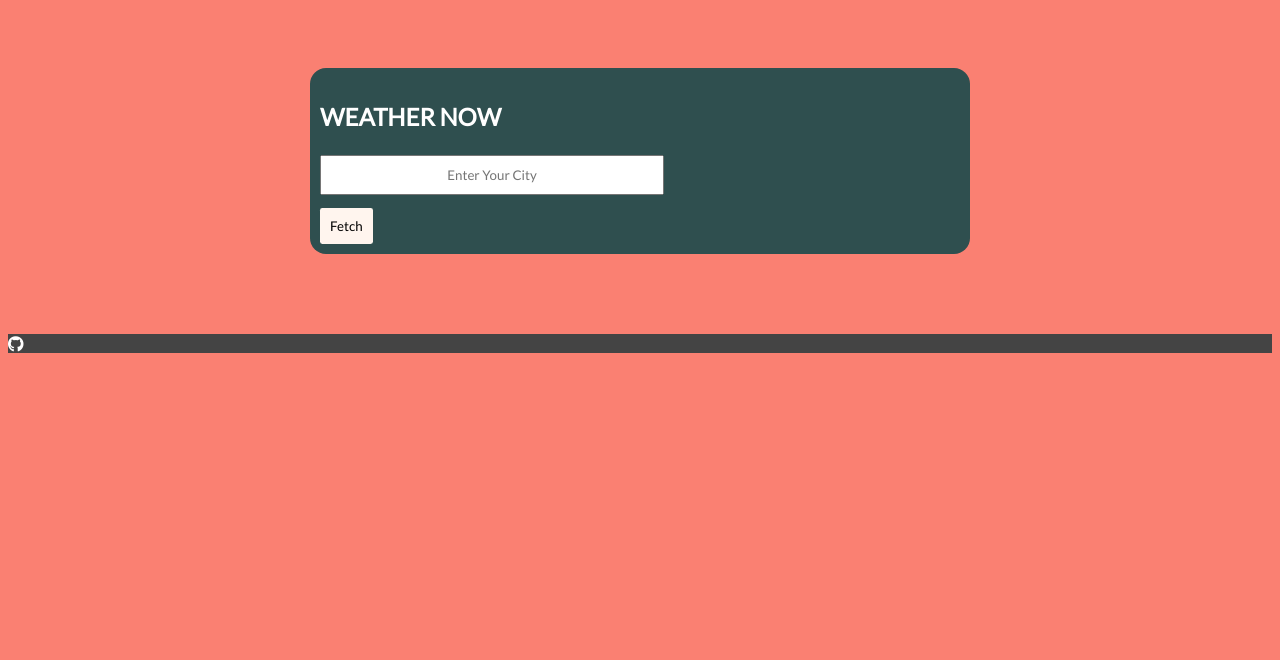
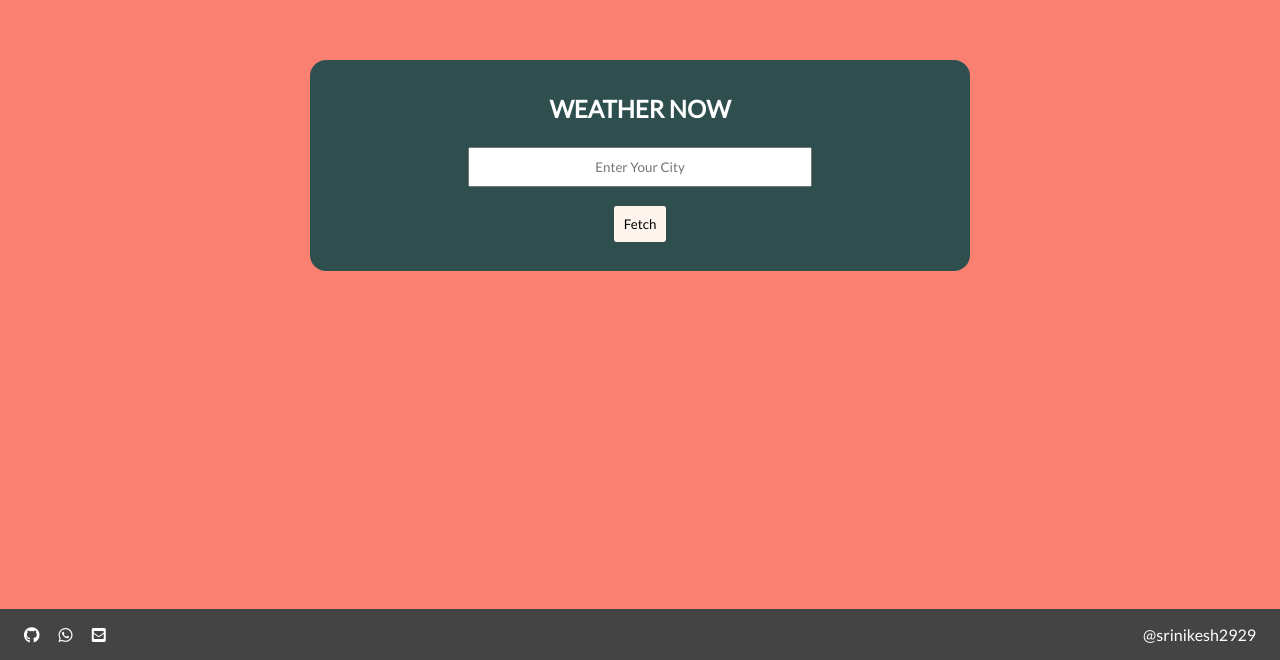
Before and after one commit to srinikesh2929/Weather-Now, a plain HTML site: page index.html in a window 1280 px wide. Shown: the part 140-800 px from the top of the page. Drawn offline with Linux system fonts and the light colour scheme.

Commit message:
styling done

```diff
--- a/index.html
+++ b/index.html
@@ -6,6 +6,7 @@
     <title>Weather Now</title>
     <link href="style.css" rel="stylesheet" type="text/css" />
     <link rel="stylesheet" href="https://pro.fontawesome.com/releases/v5.10.0/css/all.css" integrity="sha384-AYmEC3Yw5cVb3ZcuHtOA93w35dYTsvhLPVnYs9eStHfGJvOvKxVfELGroGkvsg+p" crossorigin="anonymous"/>
+    <link rel="stylesheet" href="https://fonts.googleapis.com/css2?family=Lato&display=swap"  crossorigin="anonymous"/>
   </head>
   <body>
     <div id="input">
@@ -19,11 +20,17 @@
       <img id="icon"/>
       <p id="info"></p>
     </div>
-    <div id="footer-style">
-      <footer>
-        <a href="#"><i class="fab fa-github"></i></a>
-      </footer>
-    </div>
+    <footer>
+      <span>
+        <a href="htpps://github.com/srinikesh2929/weather-now"><i class="fab fa-github"></i></a>
+        <a href="htpps://wa.me?text=Oh%20hi%20Srinikesh%20S%20Aka%20Studev"><i class="fab fa-whatsapp"></i></a>
+        <a href="mailto:srinikeshlidolearning.12@gmail.com"><i class="fas fa-envelope-square"></i></a>
+
+      </span>
+      <span>
+        <a href="https://github.com/srinikesh2929/">@srinikesh2929</a>
+      </span>
+    </footer>
     <script defer src="script.js"></script>
   </body>
 </html>
--- a/style.css
+++ b/style.css
@@ -1,45 +1,37 @@
-@import url('https://fonts.googleapis.com/css2?family=Lato&display=swap');
 
-:root{
- --width:50vw;
- }
 *{
         font-family: 'Lato',serif;
 }
 :root{
         --width:50vw;
         --br:1rem;
-        color: inherit;
 }
 html{
-
- background: salmon;
- color: white;
- overflow-x:hidden;
  height: 100%;
 }
 body{
- display:flex;
- flex-direction: column;
- justify-content: center;
- background: salmon;
- color: white;
- overflow-x:hidden;
-}
-body{
-   display:flex;
-   flex-direction:column;
-}
+        margin: 0;
+        padding: 0;
+        display:flex;
+        flex-direction: column;
+        background: salmon;
+        color: white;
+        overflow-x:hidden;
+        height:100%;
+       }
 h3{
         font-size: 1.5em;
 }
 #input{
+        display: flex;
+        flex-direction: column;
+ align-items: center;
  margin: auto;
+ margin-top: calc(0.5*50vh);
  width: var(--width);
  padding: 10px;
  background-color: darkslategray;
- margin-top: 25vh;
- border-radius: 1rem;
+ border-radius: var(--br);
  text-transform: capitalize;
 }
 
@@ -53,7 +45,6 @@ button{
  background: seashell;
  color: black;
  padding: 10px;
- margin-top: 2%;
  border: none;
  border-radius:0.15rem;
 }
@@ -61,23 +52,37 @@ button{
  padding: 10px;
 }
 #output{
+        display: flex;
+        flex-direction: column;
+        align-items: center;
  visibility: hidden;
  font-weight: bold;
  background-color: aquamarine;
  margin: auto;
  width: var(--width);
  margin-top: 2%;
- border-radius: 10px;
+ border-radius: var(--br);
  padding: 10px;
  color: black;
 }
 
 a{
         color:inherit;
+        text-decoration: none;
 }
 footer
 {
-        margin-top: auto;
+        display: flex;
+        justify-content: space-between;
+        margin-top: auto ;
+        padding: 1rem;
         background-color:#444;
-        margin:auto;
 }
+
+footer a{
+        margin: 0 0.5rem;
+}
+footer a :last-child
+{
+        margin: 0 0 0 auto;
+}
```
